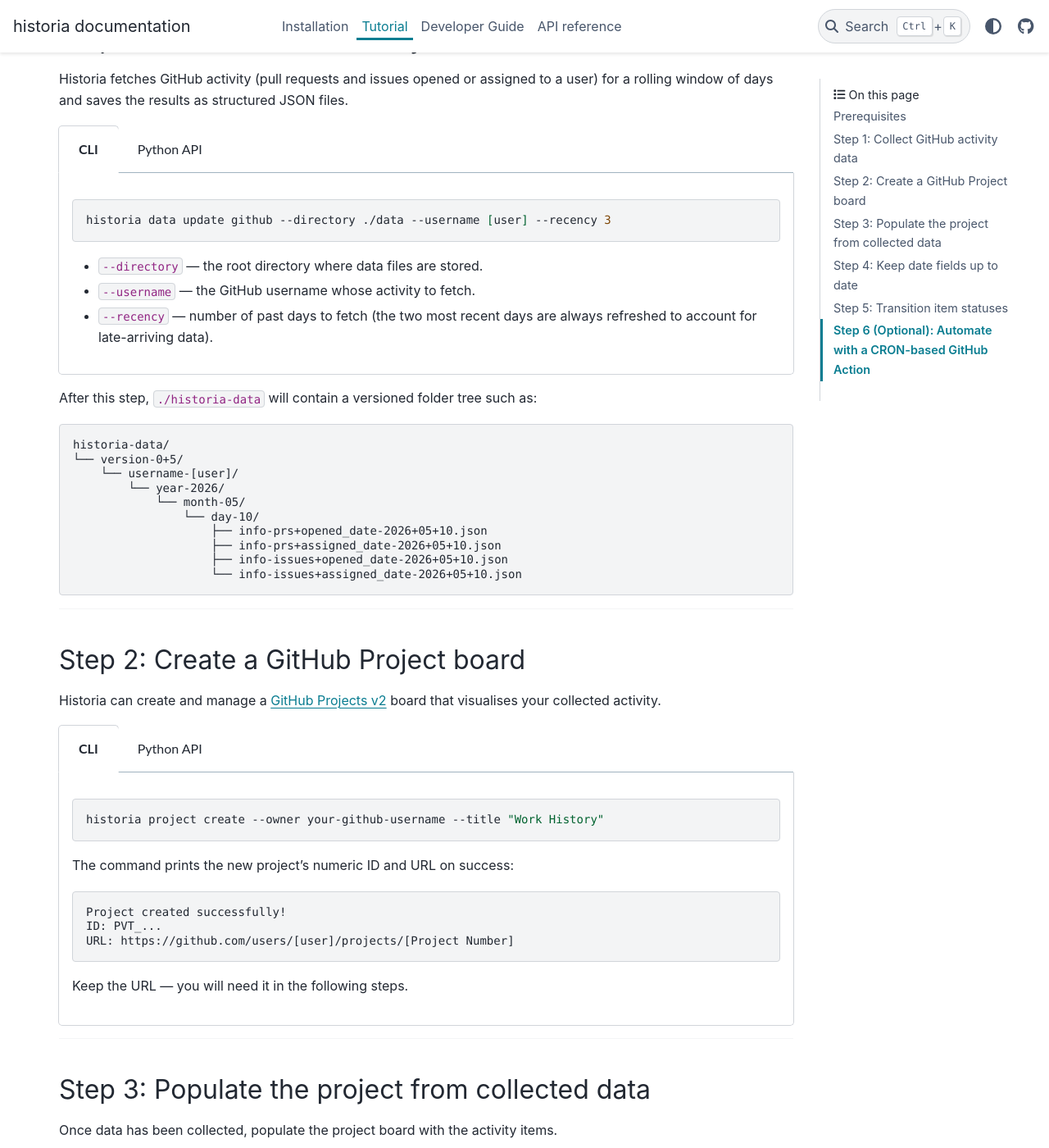
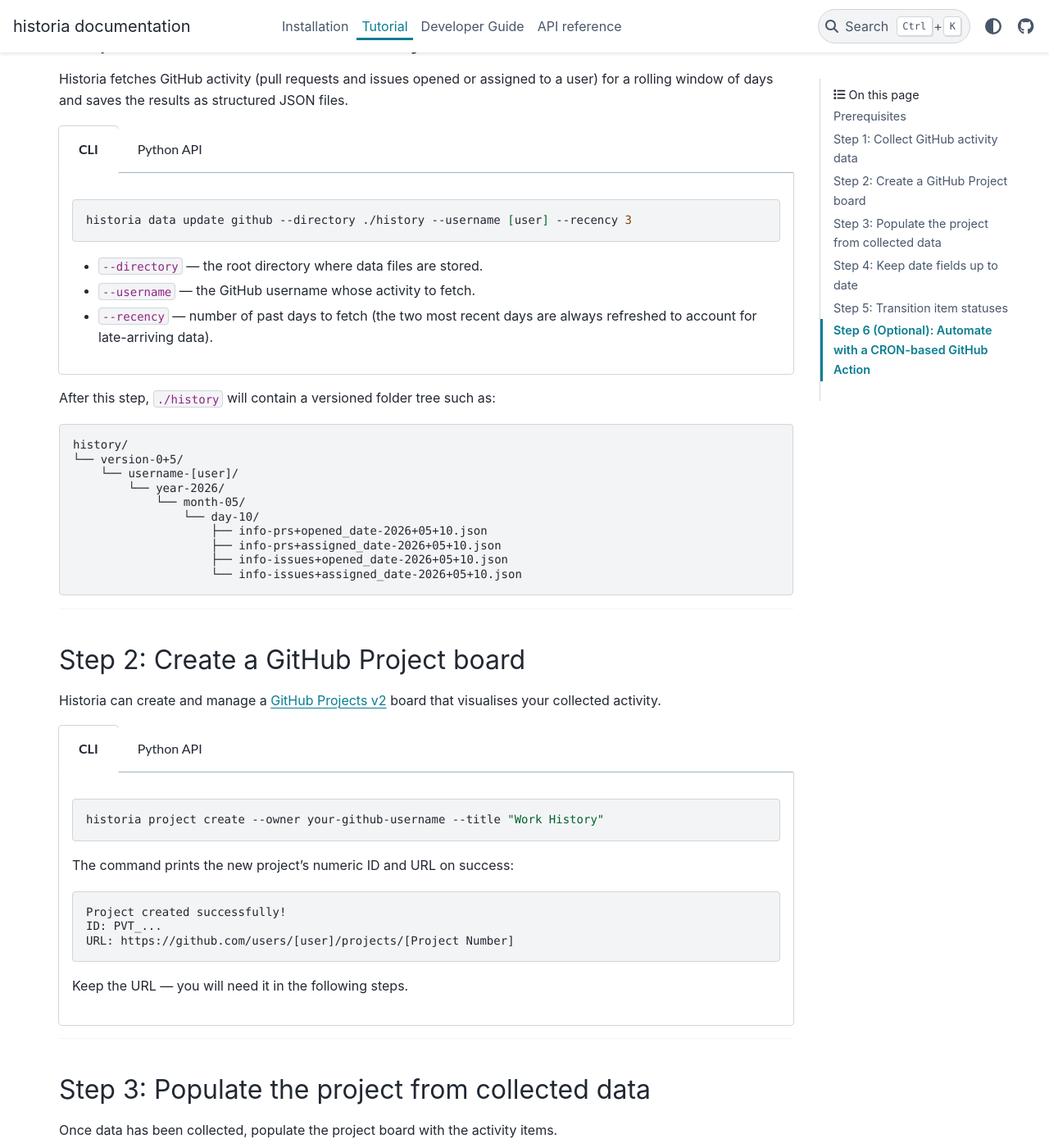
Before and after one commit to CodyCBakerPhD/historia, a Sphinx documentation site: the page built from docs/tutorial/index.md, in a window 1280 px wide and 1400 px high, scrolled down 514 px. Shown: the whole window at 82% size. Built offline with Sphinx 7.4.7 and the PyData theme 0.15.4, drawn with Linux system fonts in a browser that asks for light colours; some of the changed text lies outside the part shown.

Commit message:
Address review: rename data directory placeholder to ./history throughout tutorial
Agent-Logs-Url: https://github.com/CodyCBakerPhD/historia/sessions/6a981be9-56e5-46bd-9c93-852a48cebd4d

Co-authored-by: CodyCBakerPhD <51133164+CodyCBakerPhD@users.noreply.github.com>

````diff
--- a/docs/tutorial/index.md
+++ b/docs/tutorial/index.md
@@ -19,7 +19,7 @@ Historia fetches GitHub activity (pull requests and issues opened or assigned to
 ::::{tabs}
 :::{tab} CLI
 ```bash
-historia data update github --directory ./data --username [user] --recency 3
+historia data update github --directory ./history --username [user] --recency 3
 ```
 
 - `--directory` — the root directory where data files are stored.
@@ -32,7 +32,7 @@ import pathlib
 import historia
 
 historia.data.github.update(
-    directory=pathlib.Path("./data"),
+    directory=pathlib.Path("./history"),
     username="[user]",
     past_number_of_days=90,
 )
@@ -40,10 +40,10 @@ historia.data.github.update(
 :::
 ::::
 
-After this step, `./historia-data` will contain a versioned folder tree such as:
+After this step, `./history` will contain a versioned folder tree such as:
 
 ```
-historia-data/
+history/
 └── version-0+5/
     └── username-[user]/
         └── year-2026/
@@ -99,7 +99,7 @@ Once data has been collected, populate the project board with the activity items
 ::::{tabs}
 :::{tab} CLI
 ```bash
-historia project populate --directory ./data/version-0+5 --url https://github.com/[users/orgs]/[owner]/projects/[id]
+historia project populate --directory ./history/version-0+5 --url https://github.com/[users/orgs]/[owner]/projects/[id]
 ```
 
 Optional flags:
@@ -114,7 +114,7 @@ import historia
 
 historia.project.add_to_project(
     directory=pathlib.Path(
-        "./historia-data/version-0+5"
+        "./history/version-0+5"
     ),
     project_url="https://github.com/[users/orgs]/[owner]/projects/[id]",
 )
@@ -225,7 +225,7 @@ jobs:
       - name: Fetch new activity
         run: |
           cd $REPO_DIR
-          historia data update github --directory ./data --username [user] --recency 2
+          historia data update github --directory ./history --username [user] --recency 2
 
       - name: Commit and push raw data
         run: |
@@ -236,7 +236,7 @@ jobs:
       - name: Push minified copy to the `min` branch
         run: |
           cd $REPO_DIR
-          historia data minify --directory ./data/version-0+5/
+          historia data minify --directory ./history/version-0+5/
 
           git push origin --delete min || true  # || true in case the branch doesn't exist yet
           git checkout -b min
@@ -247,7 +247,7 @@ jobs:
       - name: Update the project board
         run: |
           cd $REPO_DIR
-          historia project populate --directory ./data/version-0+5 --url <project-url>
+          historia project populate --directory ./history/version-0+5 --url <project-url>
           historia project update dates --url <project-url>
 ```
 
@@ -267,7 +267,7 @@ Raw JSON responses can be large. The `historia data minify` step strips whitespa
 Pass the username directory:
 
 ```bash
-historia data minify --directory ./data/version-0+5/
+historia data minify --directory ./history/version-0+5/
 ```
 :::
 :::{tab} Python API
@@ -276,7 +276,7 @@ import pathlib
 import historia
 
 historia.data.minify(
-    directory=pathlib.Path("./historia-data/version-0+5/")
+    directory=pathlib.Path("./history/version-0+5/")
 )
 ```
 :::
````
